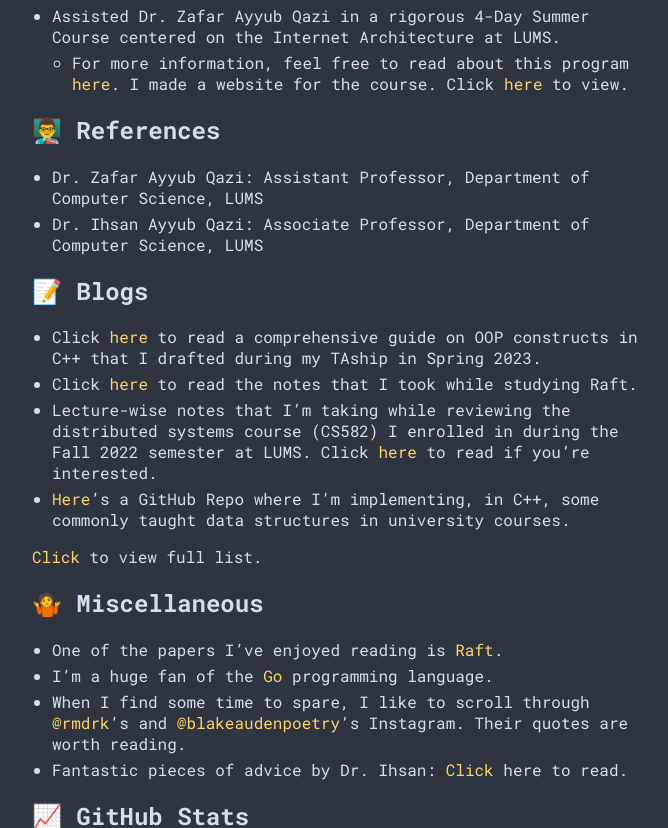
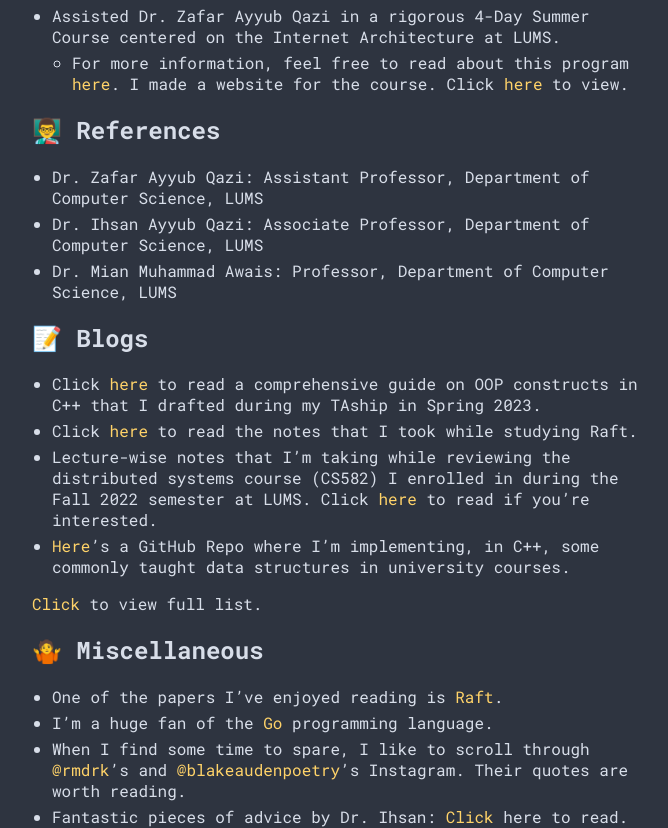
Before and after one commit to harris-ahmad/harris-ahmad.github.io, a Jekyll site: the page built from index.md, in a window 1280 px wide and 900 px high, scrolled down 1615 px, cut to the strip 0-828 px from the top of the window. Shown: the whole strip, without its empty margins (288-956 px from the left). Built offline with Jekyll 4.4.1, drawn with Linux system fonts in a browser that asks for light colours.

Commit message:
new ref and hr lines

```diff
--- a/index.md
+++ b/index.md
@@ -46,6 +46,7 @@ Emaan Atique, Saad Sher Alam, <span style="color:yellow">Harris Ahmed</span>, Ha
 
 * Dr. Zafar Ayyub Qazi: Assistant Professor, Department of Computer Science, LUMS
 * Dr. Ihsan Ayyub Qazi: Associate Professor, Department of Computer Science, LUMS
+* Dr. Mian Muhammad Awais: Professor, Department of Computer Science, LUMS
 
 <h2 id="📝-blogs">📝 Blogs</h2>
 
```
